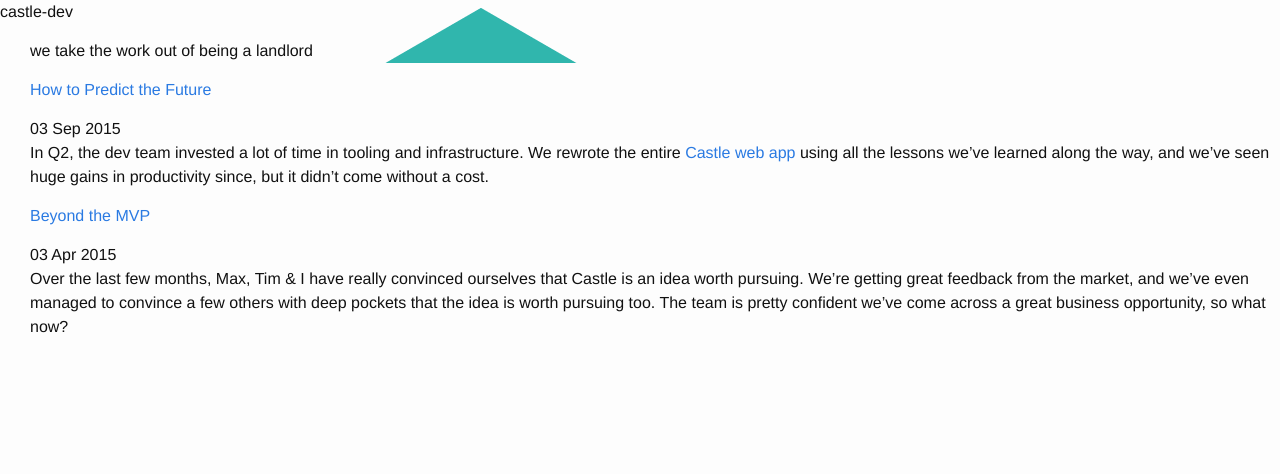
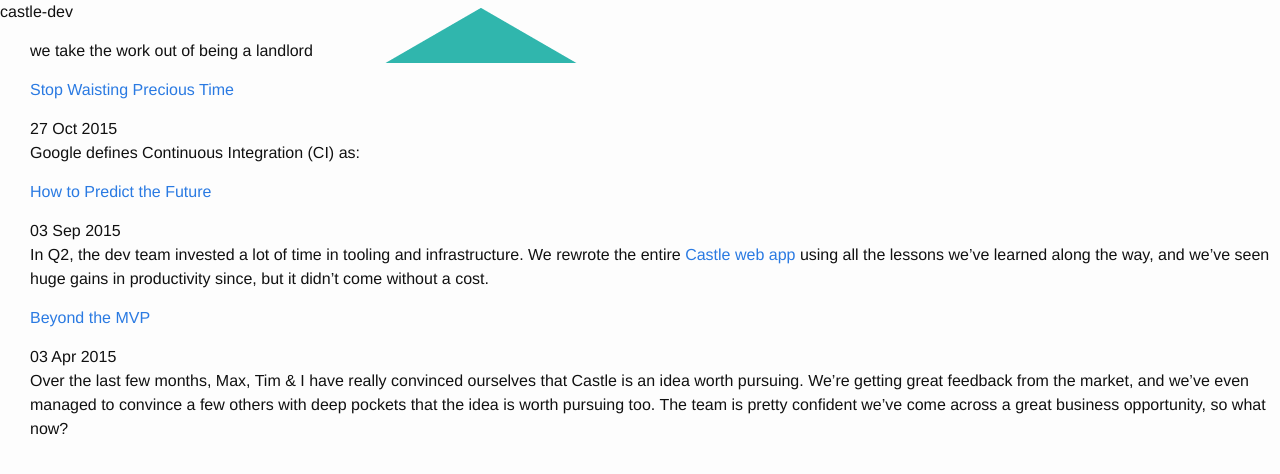
Before and after one commit to castle-dev/castle-dev.github.io, a Jekyll site: the page built from index.html, in a window 1280 px wide. Shown: the top 474 px of the page. Built offline with Jekyll 4.4.1, drawn with Linux system fonts in a browser that asks for light colours; nearby versions of some CDN libraries; Markdown is read by kramdown in place of the engine named in the settings; some of the changed lines change nothing that is shown.

Commit message:
feat(stop-waisting-precious-time post): publish first draft

```diff
--- /dev/null
+++ b/_posts/2015-10-27-stop-waisting-precious-time.md
@@ -0,0 +1,114 @@
+---
+layout: post
+title:  "Stop Waisting Precious Time"
+author: Scott Lowe
+date:   2015-10-27 14:03:00
+categories: tutorial
+featured_image: /images/robot-with-heart.jpg
+---
+
+Google defines Continuous Integration (CI) as:
+
+> a development practice that requires developers to integrate code into a shared repository several times a day. Each check-in is then verified by an automated build, allowing teams to detect problems early.
+
+We're big fans of CI because it allows us to move faster with more confidence. Good CI practices bring with them a peace of mind for your dev ops people–have you ever fucked up a manual deploy before? I have, and it wasn't fun. Luckily, most of these stressful, yet critical processes can be delegated to robots without much work, which frees your developers to focus on what they do best: building things.
+
+In this post, we'll walk through Castle's current CI setup in hopes that this will help others join the club. Be warned, non-nerds, it's gonna get technical.
+
+## our current setup
+Castle runs [Jenkins][robot] on a $10 / month [Digital Ocean][servers] droplet. I like Ubuntu, so if you pick another flavor of linux then I can't gauruntee that the commands in this post will work (also, be sure to install `git` and any other dependencies your project has). Once you've got Jenkins up and running, you'll need to create a new account on GitHub specifically for Jenkins to have access to your repos. After creating the GitHub account, ssh into your new droplet and run `sudo su jenkins` to switch to the jenkins user, then [generate new ssh keys and add them to your new GitHub account][add-ssh-keys]. Give that user access to your repo (read & write). Finally, use the browser to login to Jenkins, click **Manage Jenkins** in the left sidebar, click **Manage Plugins**, then install both the **Git plugin** and the **GitHub plugin**.
+
+Now you're ready to configure your Jenkins jobs. We maintain 3 jobs for each repo:
+
+- Lint & run unit tests anytime a new commit is pushed to GitHub
+- Bump the version anytime a PR is merged into `develop`
+- Deploy the release anytime a PR is merged into `master`
+
+Let's go through them in reverse order, as deploying is easily the riskiest of these operations–so you really don't want it to be done manually by humans! If you're going to just set up one of these jobs to get your feet wet, automating your deploy is where I recommend you start.
+
+## Deploy the release anytime a PR is merged into `master`
+In order for this to work, you'll need your project to be using the ssh remote (`git remote set-url origin [your ssh remote, ex: git@github.com:castle-dev/castle-dev.github.io.git]` if not) on your prod server, the jenkins user on your droplet must have ssh access to your prod server (copy the contents from jenkin's pulic key `~/.ssh/id_rsa.pub` on the CI server into `~/.ssh/authorized_keys` on the prod server if not), and the user account you're sshing into on prod needs read access to your repo (generate a new ssh key pair with `ssh-keygen` for that user and add it as a deploy key on the repo if not). Once all this is done, you're ready to configure the job in Jenkins.
+
+To do this, create a new item from the Jenkins sidebar. Select **Freestyle project** and call it whatever you'd like (we use `[repo name] deploy`). Now, fill in the config:
+
+- GitHub project: [your repo's url]
+- Source Code Management: **Git**
+- Repository URL: [your repo's ssh remote]
+- Credentials: **Add** > **SSH Username with private key** > **From the Jenkins master ~/.ssh**
+- Branches to build: `refs/heads/master`
+- Build Triggers: **Build when a change is pushed to GitHub**
+- Build: **Add build step** > **Execute shell** > paste in your deploy process
+
+Here's an example deploy process from our web app:
+{% highlight bash %}
+ssh [user]@[host] <<EOF
+  cd [project folder] && git checkout master && git pull && && gulp build:dist && cp -r build/dist/* /var/www/public/ && exit
+EOF
+{% endhighlight %}
+
+Notice the `<<EOF/EOF` tags & how all the commands after sshing are on one line? That's important, otherwise Jenkins will report fails as passing when using ssh. Also, note that `gulp build:dist` and `cp -r build/dist/* /var/www/public/` are commands that are specific to our web app project and your results will likely vary.
+
+And that's it! Now, everytime someone adds new commits to the `master` branch (which if you're trying at all will only be when someone approves a PR from `develop` into `master`), Jenkins will ssh into your production server and update your app. There's also an easy-to-setup Slack plugin that you can install to have Jenkins notify a Slack channel about build results, but that exercise is left for the reader.
+
+## Bump the version anytime a PR is merged into `develop`
+If you've made it to here then the hard work is done, as going from 1 to 2 is much easier than going from 0 to 1 when it comes to computers.
+
+Before we discuss the details, let's reflect on the inspiration for this one. Software moves very quickly, so developers have conventions for describing their changes over time. [Semantic Versioning][semver] or semver for short has become the standard for tagging software updates by dividing all changes into 3 distinct buckets: **major**, **minor**, and **patch**. **Major** updates are the ones that introduce breaking changes into the application, **minor** updates are the ones that add new features without breaking any existing functionality, and **patch** updates are the ones that fix bugs but don't add any new functionality.
+
+At Castle, we bump the version everytime a feature PR is merged into `develop`, and the type of bump (**major**, **minor**, or **patch**) is determined by the changes included in the pull request. To communicate this information from the individual who built the feature to the individual who's reviewing it, we append **major**, **minor**, or **patch** on the end of the title of all PRs from feature branches to `develop`. We started using semver by just manually updating the version number and creating a corresponding git tag when merging PRs, but that quickly became tedius so we used some **gulp** magic to automate it [like so][gulpfile-example]. That gulpfile contains 3 tasks for updating the version number: `gulp bump:major`, `gulp bump:minor`, and `gulp bump:patch`. This was much better than changing the numbers by hand every time, but after a while checking out develop, pulling, running the appropriate gulp command, pushing the new commit, and finally pushing the new tag grew old as well.
+
+To that end, we setup Jenkins to automatically run the appropriate bump command when a PR is merged into `develop` for us, and now we don't ever have to think about it again. Now let's dive in!
+
+Create a new job (or copy the deploy job) and configure it like so:
+
+- GitHub project: [your repo's url]
+- Source Code Management: **Git**
+- Repository URL: [your repo's ssh remote]
+- Credentials: **Add** > **SSH Username with private key** > **From the Jenkins master ~/.ssh** or use the identity you created for the deploy job
+- Refspec(found under the **Advanced** button between **Credentials** and **Branches to build**): `+refs/pull/*/head:refs/remotes/origin/pr/merge/* +refs/heads/develop:refs/remotes/origin/develop`
+- Branches to build: `**`
+- Build Triggers: **Build when a change is pushed to GitHub**
+- Build: **Add build step** > **Execute shell** > paste in your bump process
+
+Here's the example bump process from our web app:
+{% highlight bash %}
+git checkout develop
+git pull origin develop
+type=$(git show | grep -oE '[^ ]+$' | tail -1)
+if [ $type = "major" ] || [ $type = "minor" ] || [ $type = "patch" ]
+then
+gulp bump:$type
+git push origin develop
+git push origin develop --tags
+fi
+{% endhighlight %}
+
+The only complicated stuff here is the type assignment, `$(git show | grep -oE '[^ ]+$' | tail -1)` which says replace me with the last word of the last line of the last commit message. If that matches **major**, **minor** or **patch** then Jenkins will run the appropriate bump command and push the commit and tag up to GitHub. (Note that I'm not a whiz with refspec yet so this job will run more often than just when PRs are merged into `develop` but that's okay because the shell script only takes action when the previous commit message ends in **major**, **minor** or **patch** which won't be an issue if the only way new commits get to `develop` is through a merged feature PR.)
+
+## Lint & run unit tests anytime a new commit is pushed to GitHub
+So you've done the heavy lifting, now let's take it to the next level. At Castle, we lint and unit test **every commit** that is pushed to GitHub. With all the hard work out of the way, this job is suprisingly easy to set up:
+
+- GitHub project: [your repo's url]
+- Source Code Management: **Git**
+- Repository URL: [your repo's ssh remote]
+- Credentials: **Add** > **SSH Username with private key** > **From the Jenkins master ~/.ssh** or use the identity you created for the deploy job
+- Branches to build: `**`
+- Build Triggers: **Build when a change is pushed to GitHub**
+- Build: **Add build step** > **Execute shell** > paste in your lint & test process
+
+And finally, here's an example lint & test process from our web app:
+{% highlight bash %}
+bower install
+npm install
+gulp build
+gulp jshint
+gulp test:unit
+{% endhighlight %}
+
+Thanks for reading, hope it helps! :]
+
+[servers]: https://digitalocean.com
+[robot]: https://jenkins-ci.org
+[add-ssh-keys]: https://help.github.com/articles/generating-ssh-keys/
+[semver]: http://semver.org/
+[gulpfile-example]: https://github.com/castle-dev/le-ascii-art/blob/develop/gulpfile.js
--- a/css/syntax.css
+++ b/css/syntax.css
@@ -1,4 +1,4 @@
-.highlight  { background: #ffffff; }
+.highlight  { background: #fcfdfd; overflow: scroll; margin-bottom: 15px; }
 .highlight .c { color: #999988; font-style: italic } /* Comment */
 .highlight .err { color: #a61717; background-color: #e3d2d2 } /* Error */
 .highlight .k { font-weight: bold } /* Keyword */
@@ -58,3 +58,20 @@
 .highlight .vg { color: #008080 } /* Name.Variable.Global */
 .highlight .vi { color: #008080 } /* Name.Variable.Instance */
 .highlight .il { color: #009999 } /* Literal.Number.Integer.Long */
+
+code  {
+  background: #A3E1DE;
+  font-family:Consolas,Monaco,Lucida Console,Liberation Mono,DejaVu Sans Mono,Bitstream Vera Sans Mono,Courier New !important;
+  padding: 2px 5px !important;
+  margin: 0px 2px !important;
+}
+
+.highlight code {
+ background-color: #fcfdfd;
+ padding: 0px !important;
+ margin: 0px !important;
+}
+
+strong {
+  font-weight: bold !important;
+}
```
Also changed, not shown: images/robot-with-heart.jpg (added).
